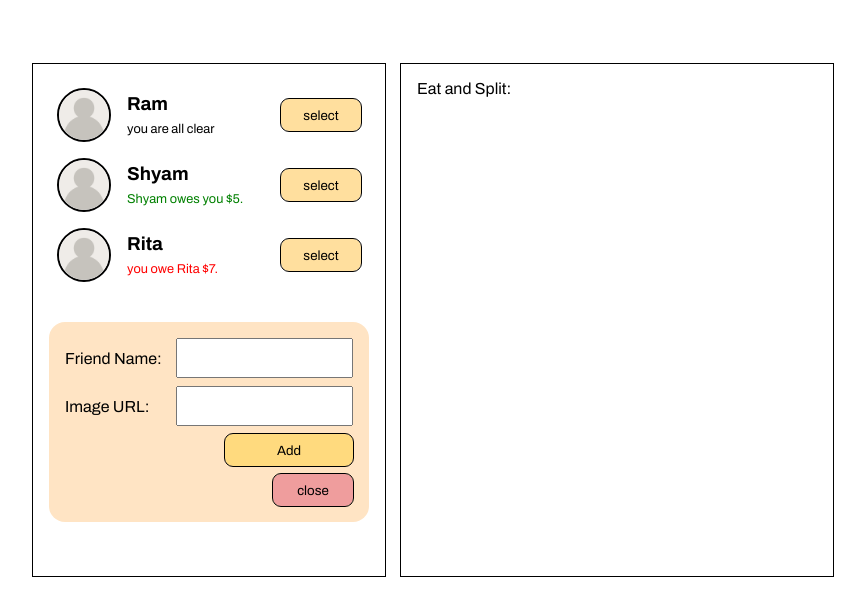
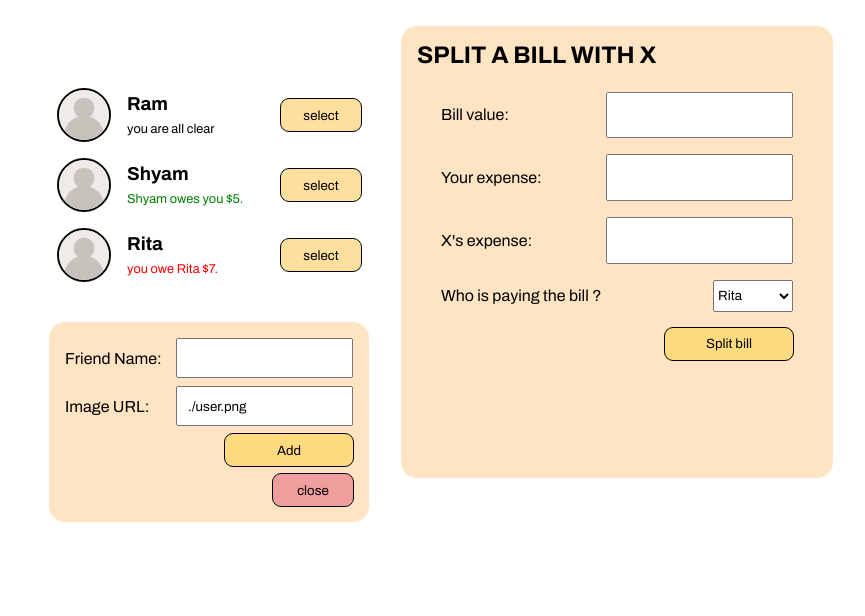
Before and after one commit to dofiki/react-eat-and-split, a React (Create React App) app: page / in a window 1280 px wide. Both pictures are taken after a click on the button "Add Friend". Shown: the top 616 px of the page, without its empty margins (207-1072 px from the left). Built offline with nearby package versions, Linux system fonts and the light colour scheme.

Commit message:
new user rendering feature
done

```diff
--- a/src/App.js
+++ b/src/App.js
@@ -9,33 +9,39 @@ const friendData = [
 export default function App(){
 
   const[addForm,setAddForm] = useState(false);
+  const[addFren,setAddFren] = useState(friendData);
 
   function handleAddFriend(){
     setAddForm(!addForm);
   }
 
+  function handleAddFren(newFriend){
+    setAddFren((friendData)=>[...friendData,newFriend]);
+    setAddForm(false);
+  }
 
   return <div className="all">
+
     <div className="left">
-    <FriendList addForm={addForm} handleAddFriend={handleAddFriend}/>
-    <div className="addBtnContainer">
-    <button
-    className="addBtn"
-    onClick={handleAddFriend}
-    style={addForm?{display:"none"}:{}}
-    >
-      Add Friend</button>
-    </div>
-    <FriendForm addForm={addForm} handleAddFriend={handleAddFriend} />
+
+      <FriendList addForm={addForm} handleAddFriend={handleAddFriend} addFren={addFren} />
+
+      <div className="addBtnContainer"><button  className="addBtn"
+      onClick={handleAddFriend} style={addForm?{display:"none"}:{}}>Add Friend</button>
+      </div>
+
+      <FriendForm addForm={addForm} handleAddFriend={handleAddFriend} handleAddFren={handleAddFren}/>
+
     </div >
+
     <SplitForm />
+
   </div>
 }
 
-
-function FriendList({addForm,handleAddFriend}){
+function FriendList({addFren}){
   return <div className="">
-    {friendData.map((user)=>{
+    {addFren.map((user)=>{
       return <Friend
       key={user.id}
       name={user.name}
@@ -71,29 +77,76 @@ function Friend({name, image, balance}){
   </div>
 }
 
-function FriendForm({addForm, handleAddFriend}){
+function FriendForm({addForm, handleAddFriend, handleAddFren}){
+
+  const [nam, setNam] = useState("");
+  const [tasbir, setTasbir] = useState("./user.png");
 
   function handleSubmit(event) {
     event.preventDefault();
+
+    if(!nam || !tasbir ) return;
+
+    const newFriend = {
+      id: crypto.randomUUID(),
+      name: nam,
+      image: tasbir,
+      balance: 0,
+    };
+
+    handleAddFren(newFriend);
+    console.log(newFriend);
+    setNam("");
+    setTasbir("./user.png");
   }
+
 
   return <div className="friendForm" style={addForm?{display:"flex"}:{}}>
     <form onSubmit={handleSubmit}>
     <div className="top">
       <label for="inpName">Friend Name: </label>
-      <input name="inpName" type="text" className="inpName"></input>
+      <input type="text" className="inpName" id="inpName" value={nam} onChange={(e)=>setNam(e.target.value)}></input>
     </div>
     <div className="bottom">
       <label for="inpURL">Image URL:  </label>
-      <input name="inpName" type="text" className="inpURL"></input>
+      <input  type="text" className="inpURL" id="inpURL" value={tasbir} onChange={(e)=>setTasbir(e.target.value)}></input>
     </div>
-    <div className="addBtnContainer"><button className="addBtn">Add</button></div>
-    <button className="closeBtn" onClick={(e)=>handleAddFriend(e.preventDefault)}>close</button>
+    <div className="addBtnContainer"><button className="addBtn" >Add</button></div>
+    <button className="closeBtn" onClick={handleAddFriend}>close</button>
     </form>
 
   </div>
 }
 
 function SplitForm(){
-  return<div className="right">Eat and Split:</div>
+  return<div className="right">
+    <h2>SPLIT A BILL WITH X</h2>
+    <form className="splitForm">
+      <div>
+      <label for="billValue">Bill value:  </label>
+      <input id="billValue" type="number" className="billInp"></input>
+      </div>
+      <div>
+      <label for="yourExpense">Your expense:  </label>
+      <input id="yourExpense" type="number" className="billInp"></input>
+      </div>
+      <div>
+      <label for="xExpense">X's expense:  </label>
+      <input id="xExpense" type="number" className="billInp"></input>
+      </div>
+
+     <div className="choose">
+     <label for="users" >Who is paying the bill ?</label>
+      <select name="users" id="chooseUser">
+        <option value="Rita">Rita</option>
+        <option value="you">you</option>
+      </select>
+     </div>
+
+      <div className="splitBtnContainer">
+        <button className="splitBtn">Split bill</button>
+      </div>
+
+    </form>
+  </div>
 }
--- a/src/style.css
+++ b/src/style.css
@@ -27,7 +27,7 @@
     display: flex;
     flex-direction: column;
     gap: 1rem;
-    outline:1px solid black;
+
 }
 
 .eachFriend{
@@ -41,6 +41,7 @@
 
 .eachFriend:hover{
     background-color: bisque;
+    transition: 0.2s ease-in;
 
 }
 
@@ -121,7 +122,6 @@
     flex-direction: column;
     justify-content: center;
     align-items: end;
-    background-color: rgb(255, 255, 255);
     gap: 0.5rem;
     width: 20rem;
     padding: 1rem;
@@ -162,8 +162,50 @@
 }
 
 .right{
+    background-color: bisque;
+    border-radius: 1rem;
+    width: 25rem;
+    height: 26.3rem;
+    padding: 1rem;
+    margin-top: 1.6rem;
+    display: flex;
+    flex-direction: column;
+    align-self: flex-start;
+}
+
+.splitForm {
+
+    height: 20rem;
+    padding:1rem;
+}
+
+.splitForm > div{
+    display: flex;
+    justify-content: space-between;
+    align-items: center;
+    padding: 0.5rem;
+}
+
+.billInp{
+    height: 0.8rem;
+    padding: 15px;
+}
+
+.choose > select{
+    width: 5rem;
+    height: 2rem;
+}
+
+
+.splitBtn{
+    width: 8rem;
+    height: 2rem;
+    border-radius: 0.5rem;
+    outline: none;
+    border: none;
+    background-color: rgb(255, 218, 126);
     outline: 1px solid black;
-    width: 25rem;
-    height: 30rem;
-    padding: 1rem;
+    position: relative;
+    left: 14rem;
+
 }
```
